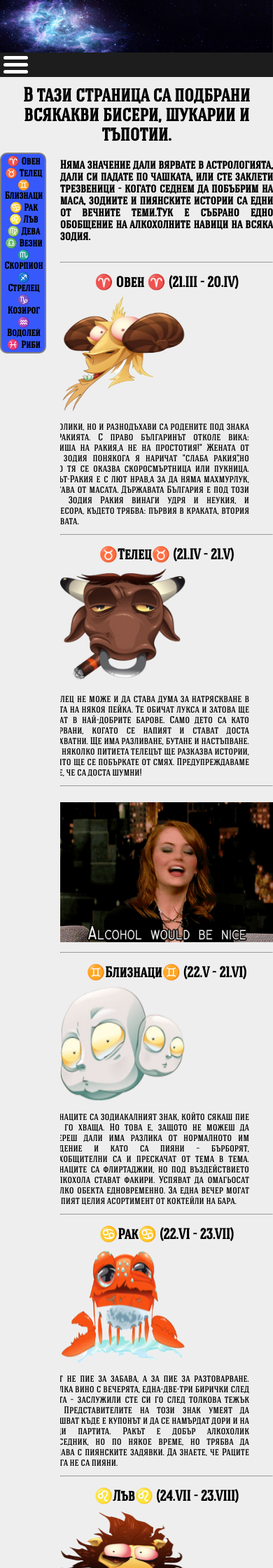
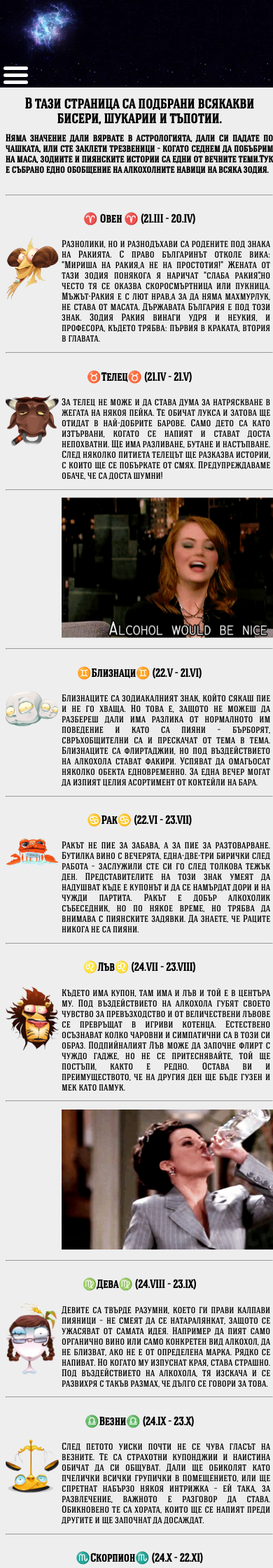
Before and after one commit to rozay/WebFundamentals-HTML-CSS-Teamwork, a PHP site: page /jokes.php in a window 390 px wide. Shown: the top 2240 px of the page at 70% size. Run offline with PHP 8.4, Linux system fonts and the light colour scheme.

Commit message:
added responsive for index and jokes pages

```diff
--- a/php template/guide.php
+++ b/php template/guide.php
@@ -13,7 +13,7 @@
     <script src="js/baguetteBox.min.js" async></script>
 </head>
 <body>
-<header>
+<header class="header">
     <?php include 'templates/header.php'; ?>
 </header>
 <main>
--- a/php template/index.php
+++ b/php template/index.php
@@ -17,7 +17,7 @@
     <div id="main-wrapper">
         <h1 id="homeHeader">Добре дошли в нашата паралелна Вселена!</h1>
         <h3 id="homeSubheader"> Тук можете да откриете всякакви нелепици от ежедневието на обитателите на SoftUni </h3>
-
+	<div id="links">
         <a href="gallery.php" class="homeLinks">
             <section class="homeSection">
                 <h4>Галерия</h4>
@@ -41,6 +41,7 @@
         </a>
             <h4 id="homePS">П.С. Ако не си от нашата Вселена е силно вероятно да не ни разбереш</h4>
         </div>
+    </div>
 </main>
 <footer>
     <?php include 'templates/footer.php'; ?>
--- a/php template/jokes.php
+++ b/php template/jokes.php
@@ -15,25 +15,25 @@
 </header>
 <main>
     <div id="main-wrapper">
-        <h1>В тази страница са подбрани всякакви бисери, шукарии и тъпотии.</h1>
             <section id="nav-astro">
                 <ul>
-                    <li><a href="#aries"><div><b>♈ Овен</b></div></a></li>
-                    <li><a href="#taurus"><div><b>♉ Телец</b></div></a></li>
-                    <li><a href="#gemini"><div><b><span class="gem">♊</span> Близнаци</b></div></a></li>
-                    <li><a href="#cancer"><div><b><span>♋</span> Рак</b></div></a></li>
-                    <li><a href="#leo"><div><b>♌ Лъв</b></div></a></li>
-                    <li><a href="#virgo"><div><b>♍ Дева</b></div></a></li>
-                    <li><a href="#libra"><div><b><span>♎</span> Везни</b></div></a></li>
-                    <li><a href="#scorpio"><div><b><span>♏</span> Скорпион</b></div></a></li>
-                    <li><a href="#archer"><div><b>♐ Стрелец</b></div></a></li>
-                    <li><a href="#capricorn"><div><b>♑ Козирог</b></div></a></li>
-                    <li><a href="#waterman"><div><b><span>♒</span> Водолей</b></div></a></li>
-                    <li><a href="#fish"><div><b><span>♓</span> Риби</b></div></a></li>
+                    <li><a href="#aries"><div><b><span class="gem">♈</span> Овен</b></div></a></li>
+                    <li><a href="#taurus"><div><b><span class="gem">♉</span> Телец</b></div></a></li>
+                    <li><a href="#gemini"><div><b><span class="gem">♊ </span> Близнаци</b></div></a></li>
+                    <li><a href="#cancer"><div><b><span class="gem">♋</span> Рак</b></div></a></li>
+                    <li><a href="#leo"><div><b><span class="gem">♌</span> Лъв</b></div></a></li>
+                    <li><a href="#virgo"><div><b><span class="gem">♍</span> Дева</b></div></a></li>
+                    <li><a href="#libra"><div><b><span class="gem">♎</span> Везни</b></div></a></li>
+                    <li><a href="#scorpio"><div><b><span class="gem">♏</span> Скорпион</b></div></a></li>
+                    <li><a href="#archer"><div><b><span class="gem">♐</span> Стрелец</b></div></a></li>
+                    <li><a href="#capricorn"><div><b><span class="gem">♑</span> Козирог</b></div></a></li>
+                    <li><a href="#waterman"><div><b><span class="gem">♒</span> Водолей</b></div></a></li>
+                    <li><a href="#fish"><div><b><span class="gem">♓</span> Риби</b></div></a></li>
                 </ul>
             </section>
 
                 <section id="astro">
+                    <h1>В тази страница са подбрани всякакви бисери, шукарии и тъпотии.</h1>
                     <h2>Няма значение дали вярвате в астрологията, дали си падате по чашката, или сте заклети трезвеници - когато седнем да побъбрим на маса, зодиите и пиянските истории са едни от вечните теми.Тук е събрано едно обобщение на алкохолните навици на всяка зодия.</h2>
                     <hr>
                     <article id="aries">
@@ -162,12 +162,14 @@
 
             <div class="nakov">
                 <h2>И.... като за финал ви поздравяваме с една песничка, изпълнена от нашия вдъхновител Г-н Наков!!</h2>
+            </div>
 
-                <p>&nbsp</p>
-            </div>
+            <div id="youtube">
             <iframe width="640" height="380"
                     src="http://www.youtube.com/embed/JD2J3DUGi24">
             </iframe>
+        </div>
+
         </div>
 </main>
 <footer>
--- a/php template/js/global.js
+++ b/php template/js/global.js
@@ -19,6 +19,13 @@ jQuery(document).ready(function($) {
     $('.site-nav-toggle').click(function() {
         $('#navigation-mobile').slideToggle();
         $(this).find('div:hidden').show().siblings().hide();
+	});
 
-	});
+    // Hide mobile-menu > 768
+    $(window).resize(function() {
+        if ($(window).width() > 768) {
+            $("#navigation-mobile").hide();
+        }
+    });
+
 });
--- a/php template/styles/style-guide.css
+++ b/php template/styles/style-guide.css
@@ -18,7 +18,7 @@ main h2 {
     background: rgba(29, 29, 29, 0.8);
     border-radius: 10px;
     padding: 10%;
-    font-size: 1em;
+    font-size: 1.2em;
 
 }
 
--- a/php template/styles/style.css
+++ b/php template/styles/style.css
@@ -1,6 +1,12 @@
-body, header, section, article, img, div, svg, span, a {
+body, header, section, article, img, div, svg, span, a, iframe, h1, h2, h3, h4, h5, h6 {
     box-sizing: border-box;
     outline: none;
+}
+
+a:active, a:focus, svg, svg:active, svg:focus {
+    background:transparent;
+    outline: none;
+    text-decoration: none;
 }
 
 @font-face {
@@ -14,7 +20,8 @@ body, header, section, article, img, div, svg, span, a {
 }
 
 body {
-    background: #1D1D1D;
+    /*background: #1D1D1D;*/
+    background-image: url(../resources/2.bmp);
     width: 100%;
     margin: 0 auto;
     font-family: Hagin;
@@ -22,11 +29,10 @@ body {
 }
 
 /*--- 1. Header---*/
-
-#header {
+.header {
     overflow: auto;
     /*background: #1D1D1D;*/
-    background: #0f0f0f;
+    /*background: #0f0f0f;*/
     margin: 0;
     padding: 0;
     vertical-align: top;
@@ -38,7 +44,7 @@ body {
 	overflow: auto;
     width: auto;
     margin: 0 auto;
-    max-width: 1400px;
+    max-width: 1170px;
 }
 
 #header-logo img{
@@ -249,19 +267,18 @@ footer li:hover {
         display: block;
     }
 
-    #navigation-guide {
+    #navigation-guide, #nav-astro {
         display: none;
     }
 
-    section#guide {
-        width: 100%;
+    section#guide, #astro, main #astro h1, main .laugh h1, .quot, .asterix, .nakov, #youtube {
+        width: 100% !important;
     }
 
-    article div {
+    article div, #links {
         width: 100% !important;
         padding: 1%;
     }
-
 
     #guide article img {
         width: 50%;
--- a/php template/styles/styles-gallery.css
+++ b/php template/styles/styles-gallery.css
@@ -1,7 +1,7 @@
 article {
     overflow: auto;
 }
-header {
+main header {
     background: #eeeeee;
 }
 h2 {
@@ -14,7 +14,7 @@ h2 {
     -webkit-margin-end: 0px;
 }
 section {
-    width: 78%;
+    width: 100%;
     float: right;
 }
 section h1 {
--- a/php template/styles/styles-quotes.css
+++ b/php template/styles/styles-quotes.css
@@ -1,45 +1,34 @@
-body {
-    margin-bottom: 10px;
-}
-
 main {
     overflow: auto;
 }
 main h1 {
     padding: 10px;
     text-align: center;
+    float: right;
+    width: 100%;
 }
 
 main h2 {
-    font-size: 1.2em;
+    font-size: 1em;
     text-align: justify;
     padding: 10px 0 20px 0;
 }
 
 #nav-astro {
-    width: 17%;
+    width: 20%;
     float: left;
-    bottom: 5px;
-    left: 90px;
 }
 
 #nav-astro ul {
     background: rgba(10, 53, 255, 0.80);
     border-radius: 10px;
     padding: 3%;
-    font-size: 1em;
+    font-size: 1.2em;
     text-align: center;
 }
 
 section#nav-astro a {
     color: #010100;
-}
-
-
-
-
-#nav-astro a {
-    color: #000000;
     text-decoration: none;
 }
 
@@ -54,9 +43,9 @@ section#nav-astro a {
 }
 
 #astro {
-    width: 78%;
+    width: 80%;
     float: right;
-    margin-left: 2%
+    padding-left: 2%
 }
 
 article {
@@ -64,24 +53,19 @@ article {
 }
 
 article>img {
-    width: 179px;
-    height: 165px;
+    width: 20%;
     float: left;
-    margin-bottom: 0;
 }
 
 article>div{
-    width: 75%;
+    max-width: 80%;
     text-align: justify;
     float: right;
-    margin-top: 12px;
-    margin-right: 31px;
+    padding-left: 1%;
 }
 
 article>h3 {
     text-align: center;
-    margin: 8px;
-    font-size: 1.5em;
 }
 
 .gem {
--- a/php template/templates/footer.php
+++ b/php template/templates/footer.php
@@ -1,4 +1,5 @@
 <div id="footer-wrapper">
+    <div id="footer-links">
         <div id="footer-col-1">
             <ul>
                 <li>Col-1 Линк 1</li>
@@ -6,12 +7,14 @@
                 <li>Col-1 Линк 3</li>
             </ul>
         </div>
+
         <div id="footer-col-2">
             <ul>
                 <li>Col-2 Линк 1</li>
                 <li>Col-2 Линк 2</li>
                 <li>Col-2 Линк 3</li>
             </ul>
+        </div>
     </div>
     <div id="copyright"> Copyright © 2014 Deep Sky Blue. Всички права запазени.</div>
 </div>
--- a/php template/templates/header.php
+++ b/php template/templates/header.php
@@ -1,6 +1,6 @@
 <div id="header-wrapper">
     <div id="header-logo">
-        <img src="resources/h13.jpg" alt="background image"/>
+        <img src="resources/1.bmp" alt="background image"/>
     </div>
     <div id="navigation-wrapper">
 
```
Also changed, not shown: other parts of php template/styles/style.css (+21 -9 lines), other parts of php template/styles/styles-quotes.css (+18 -6 lines), php template/styles/styles-index.css (+16 -7 lines), php template/resources/1.bmp (added), php template/resources/2.bmp (added), php template/resources/h12 - Copy.jpg (added). Lines whose indentation alone changed are shown as unchanged.
